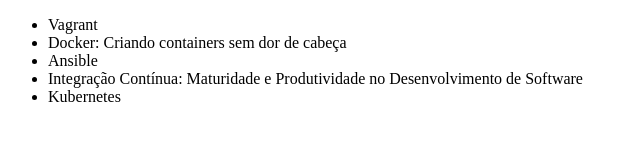
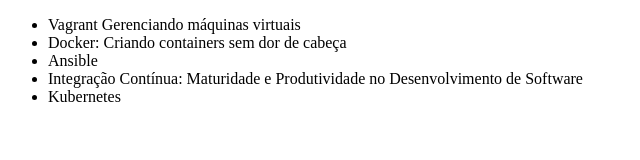
Before and after one commit to DanielBaumgarten/primeiro-git, a plain HTML site: page index.html in a window 1280 px wide. Shown: the whole page, without its empty margins (0-640 px from the left). Drawn offline with Linux system fonts and the light colour scheme.

Commit message:
Corrigindo curso de vagrant

```diff
--- a/index.html
+++ b/index.html
@@ -6,7 +6,7 @@
 </head>
 <body>
     <ul>
-        <li>Vagrant</li>
+        <li>Vagrant Gerenciando máquinas virtuais</li>
         <li>Docker: Criando containers sem dor de cabeça</li>
         <li>Ansible</li>
         <li>Integração Contínua: Maturidade e Produtividade no Desenvolvimento de Software</li>
```
